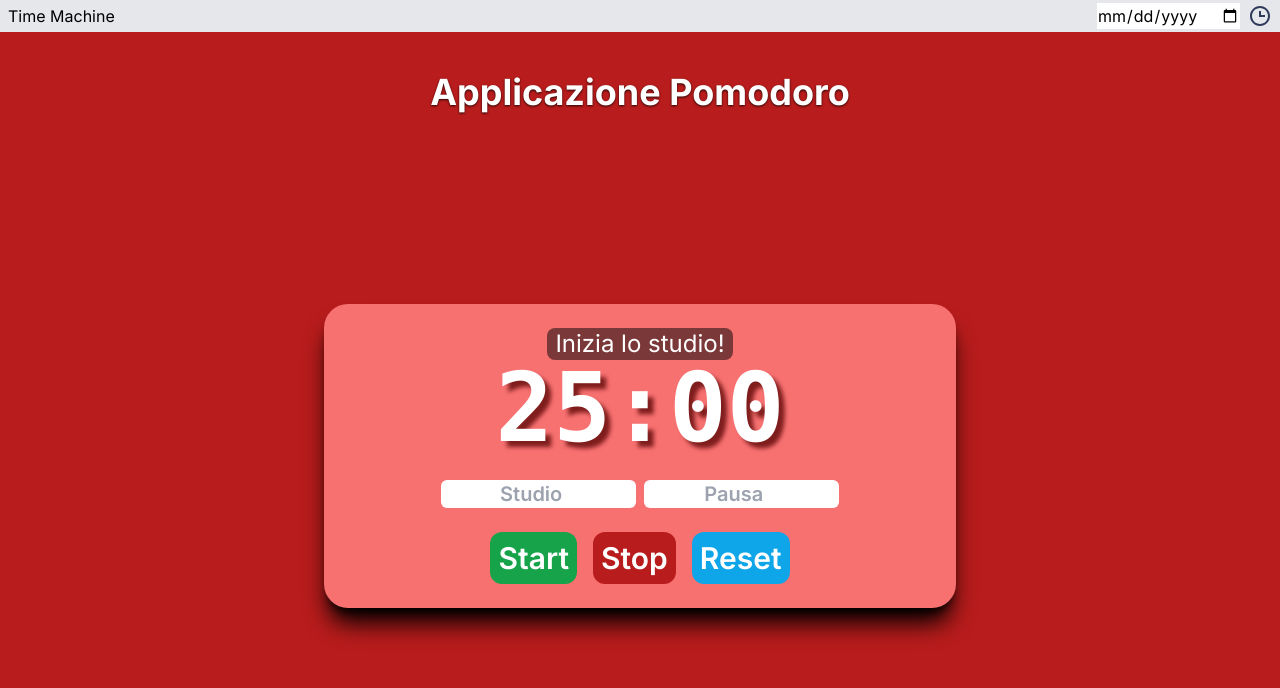
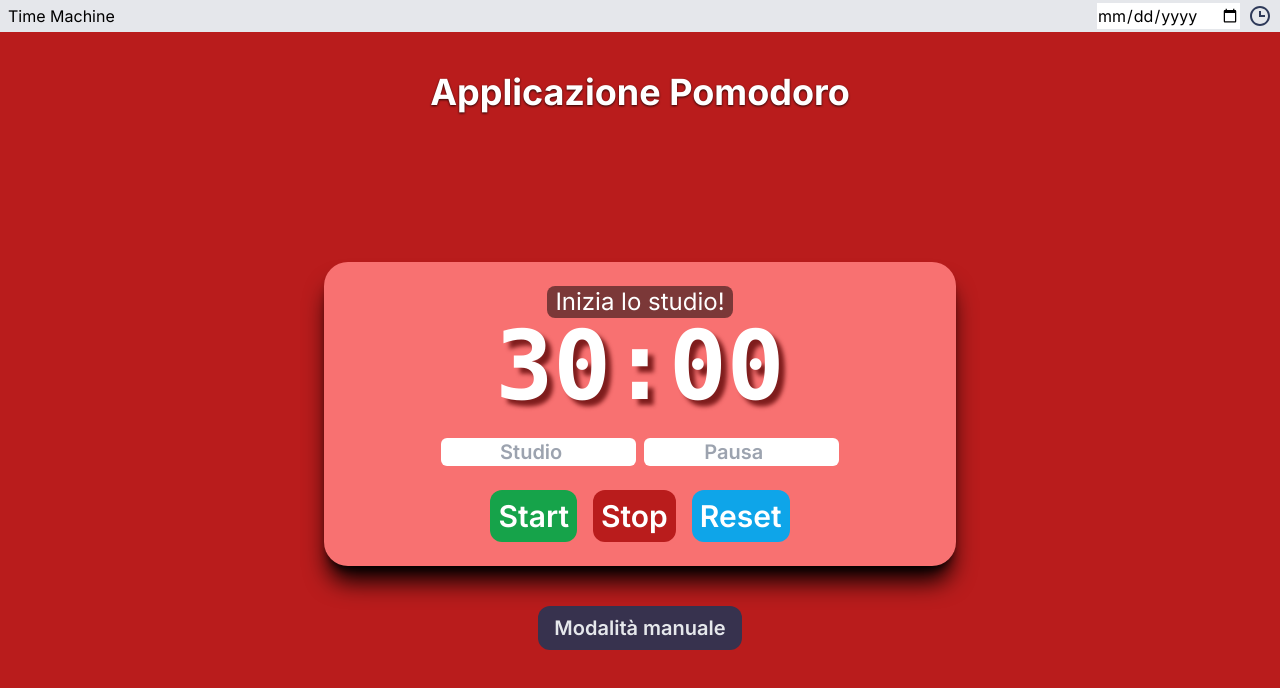
Before and after one commit to ufilme/Semplicemente-Etereo-Luminoso-Fulgido-Immutabile-Eternamente, a Next.js app in the folder src/: page /pomodoro in a window 1280 px wide. Shown: the top 688 px of the page. Built offline with nearby package versions, Linux system fonts and the light colour scheme.

Commit message:
add: manual/auto mode ui

```diff
--- a/src/app/components/Timer.tsx
+++ b/src/app/components/Timer.tsx
@@ -9,11 +9,15 @@ export default function Timer() {
   const [elapsedTime, setElapsedTime] = useState(0);
   const startTimeRef = useRef(0);
 
-  const [tStudio, settStudio] = useState(25);
+  const [tStudio, settStudio] = useState(30);
   const [tPausa, settPausa] = useState(5);
+  const [tTotale, settTotale] = useState(120);
+
+  const [manualMode, setManualMode] = useState(true);
 
   const studioRef = useRef<HTMLInputElement>(null);
   const pausaRef = useRef<HTMLInputElement>(null);
+  const totaleRef = useRef<HTMLInputElement>(null);
   const periodoHeadingRef = useRef<HTMLHeadingElement>(null);
 
   useEffect(() => {
@@ -45,7 +49,9 @@ export default function Timer() {
     if (!isRunning && !started.current) {
       let val = studioRef.current?.value;
       if (val != null && val != "") {
-        settStudio(parseInt(val));
+        let t =  parseInt(val);
+        if (t > 0)
+          settStudio(t);
       }
     }
   }
@@ -54,7 +60,20 @@ export default function Timer() {
     if (!isRunning && !started.current) {
       let val = pausaRef.current?.value;
       if (val != null && val != "") {
-        settPausa(parseInt(val));
+        let t =  parseInt(val);
+        if (t > 0)
+          settPausa(t);
+      }
+    }
+  }
+
+  function changeTTotale () {
+    if (!isRunning && !started.current) {
+      let val = totaleRef.current?.value;
+      if (val != null && val != "") {
+        let t =  parseInt(val);
+        if (t > 0)
+          settTotale(t);
       }
     }
   }
@@ -86,13 +105,25 @@ export default function Timer() {
     //changeTStudio();
     let studioInput = studioRef.current?.value;
     if (studioInput != null && studioInput != "") {
-      settStudio(parseInt(studioInput));
+        let t =  parseInt(studioInput);
+        if (t > 0)
+          settStudio(t);
     }
 
     //changeTPausa();
-    let pausaInput = studioRef.current?.value;
+    let pausaInput = pausaRef.current?.value;
     if (pausaInput != null && pausaInput != "") {
-      settPausa(parseInt(pausaInput));
+      let t =  parseInt(pausaInput);
+      if (t > 0)
+        settPausa(t);
+    }
+
+    //changeTTotale();
+    let totaleInput = totaleRef.current?.value;
+    if (totaleInput != null && totaleInput != "") {
+      let t =  parseInt(totaleInput);
+      if (t > 0)
+        settPausa(t);
     }
   }
 
@@ -121,17 +152,32 @@ export default function Timer() {
     return `${sminutes}:${sseconds}`;
   }
 
+  function toggleManualMode() {
+    setManualMode(!manualMode);
+  }
+
+  function timerInput() {
+    if (manualMode)
+      return (
+        <div className="timer-input-container flex flex-row justify-center gap-2 text-xl font-semibold">
+          <input id="input-studio" min="1" onChange={changeTStudio} ref={studioRef} className="rounded-md text-center w-1/3" type="number" placeholder="Studio"></input>
+          <input id="input-pausa" min="1" onChange={changeTPausa} ref={pausaRef} className="rounded-md text-center w-1/3" type="number" placeholder="Pausa"></input>
+        </div>
+      );
+    else
+      return (
+        <input id="input-totale" min="1" onChange={changeTTotale} ref={totaleRef} className="rounded-md text-center w-fit timer-input-container text-xl font-semibold" type="number" placeholder="Tempo disponibile"></input>
+      );
+  }
+
   return ( <div className="timer-container mx-auto items-center">
     <div className="timer w-fit rounded-3xl bg-red-400 p-6 flex flex-col gap-6 items-center shadow-xl shadow-black">
         <div className="flex flex-col">
-          <h3 ref={periodoHeadingRef} className="text-2xl text-center text-white bg-[color:rgba(0,0,0,0.5);] rounded-lg grow-0 mx-16 px-2">Inizia lo studio!</h3>
+          <h3 ref={periodoHeadingRef} className="text-2xl text-center text-white bg-[color:rgba(0,0,0,0.5)] rounded-lg grow-0 mx-16 px-2">Inizia lo studio!</h3>
           <div className="timer-display font-mono text-8xl font-bold text-white text-center">{formatTime()}</div>
         </div>
 
-        <div className="timer-input-container flex flex-row justify-center gap-2 text-xl font-semibold">
-        <input id="input-studio" onChange={changeTStudio} ref={studioRef} className="rounded-md text-center w-1/3" type="number" placeholder="Studio"></input>
-        <input id="input-pausa" onChange={changeTPausa} ref={pausaRef} className="rounded-md text-center w-1/3" type="number" placeholder="Pausa"></input>
-        </div>
+        {timerInput()}
 
         <div className="controls flex gap-4 text-3xl font-semibold">
             <button onClick={start} className="start-btn bg-green-600 hover:bg-green-800 text-white p-2 rounded-xl">Start</button>
@@ -139,6 +185,11 @@ export default function Timer() {
             <button onClick={reset} className="reset-btn bg-sky-500 hover:bg-sky-700 text-white p-2 rounded-xl">Reset</button>
         </div>
     </div>
+    <div>
+      <h3 className="text-center text-xl font-semibold text-gray-200 mt-10">
+        <button onClick={toggleManualMode} className="rounded-xl bg-[rgba(0,60,100,0.7)] hover:bg-[rgba(0,30,49,0.7)] px-4 py-2">Modalità {manualMode ? "manuale" : "automatica"}</button>
+      </h3>
+    </div>
 </div>
   );
 }
```
